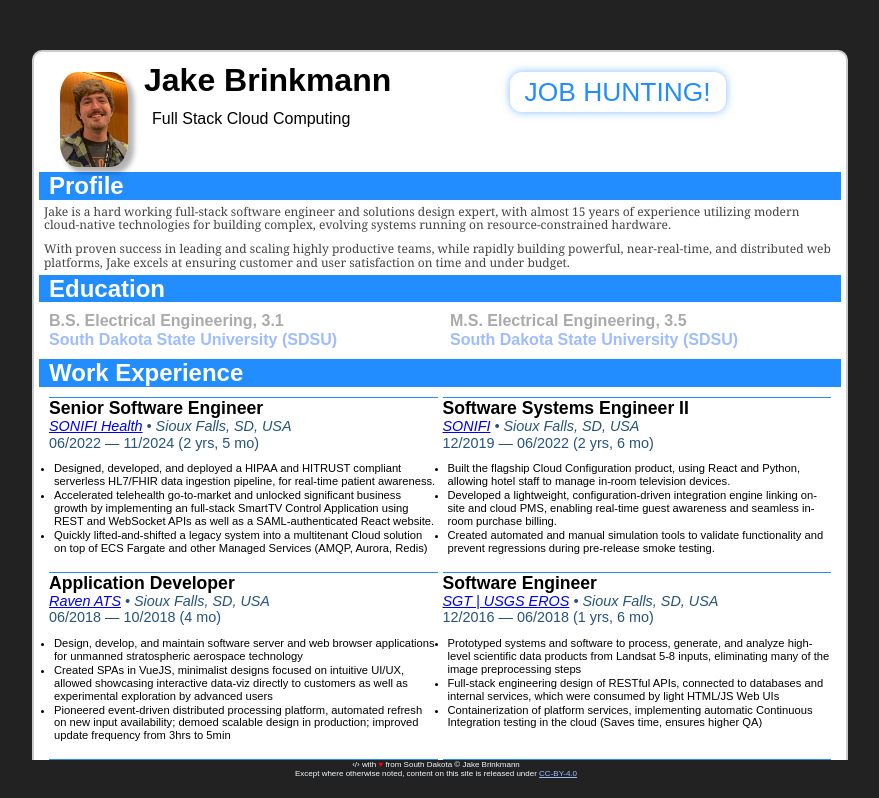
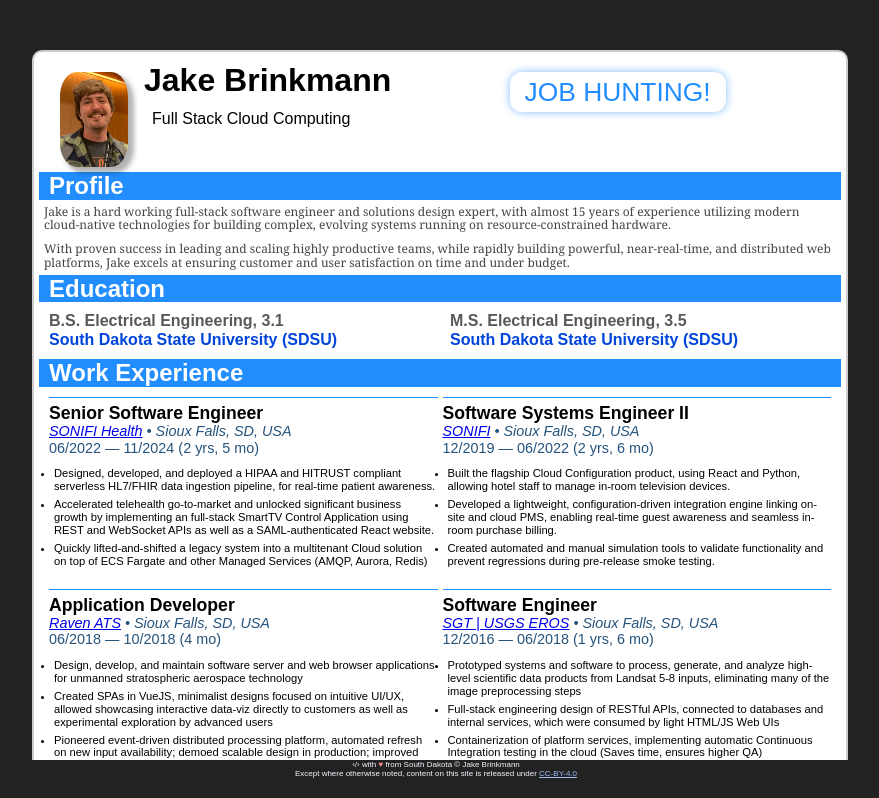
Before and after one commit to jakebrinkmann/jakebrinkmann.github.com, a Vue app: page / in a window 1280 px wide. Shown: the top 798 px of the page, without its empty margins (200-1079 px from the left). Built offline with nearby package versions, Linux system fonts and the light colour scheme.

Commit message:
feat: add aria-labels to elements

```diff
--- a/src/App.vue
+++ b/src/App.vue
@@ -46,8 +46,8 @@
 /* Global variables for color palette scheme */
 :root {
   --main-bg-color: #222;
-  --main-txt-color: #aaa;
-  --main-a-color: #9ebcff;
+  --main-txt-color: #595959;
+  --main-a-color: #0045db;
   --main-a-hover-bg: #3f48cc;
   --main-highlight-color: #c8ad55;
   --main-btn-highlight: rgba(200, 173, 85, 0.1);
--- a/src/assets/data/employment_history.js
+++ b/src/assets/data/employment_history.js
@@ -4,12 +4,21 @@
   job_searching: true,
   contacts: [
     {
+      label: "Send me an E-Mail",
       link: "mailto:jakebrinkmann@gmail.com",
       icon: "envelope",
     },
-    { link: "tel:16124261440", icon: "phone-alt" },
-    { link: "//github.com/jakebrinkmann", icon: "brands/github" },
-    { link: "//linkedin.com/in/jakebrinkmann", icon: "brands/linkedin" },
+    { label: "Call or Text me", link: "tel:16124261440", icon: "phone-alt" },
+    {
+      label: "Checkout my Github Profile",
+      link: "//github.com/jakebrinkmann",
+      icon: "brands/github",
+    },
+    {
+      label: "Checkout my LinkedIn Profile",
+      link: "//www.linkedin.com/in/jakebrinkmann",
+      icon: "brands/linkedin",
+    },
   ],
   profile: [
     "Jake is a hard working full-stack software engineer and solutions design expert, with almost 15 years of experience utilizing modern cloud-native technologies for building complex, evolving systems running on resource-constrained hardware.",
--- a/src/components/Education.vue
+++ b/src/components/Education.vue
@@ -1,14 +1,15 @@
 <template>
-  <div class="education">
-    <h2>Education</h2>
-    <div class="education-container">
+  <section class="education" aria-labelledby="education-heading">
+    <h2 id="education-heading">Education</h2>
+    <div role="list" class="education-container">
       <div
         v-for="(item, index) in education"
         :key="index"
         class="education-item"
+        role="listitem"
       >
-        <div class="education-detail">
-          <span>{{ item.degree }}, {{ item.GPA }}</span>
+        <div class="education-detail" :aria-labelledby="item.degree">
+          <span :id="item.degree">{{ item.degree }}, {{ item.GPA }}</span>
           <span>
             <a :href="'https://' + item.url" target="_blank">{{
               item.institution
@@ -17,7 +18,7 @@
         </div>
       </div>
     </div>
-  </div>
+  </section>
 </template>
 
 <script>
--- a/src/components/Experience.vue
+++ b/src/components/Experience.vue
@@ -1,9 +1,20 @@
 <template>
-  <div>
-    <h2>Work Experience</h2>
-    <div class="work-experience">
-      <div class="job" v-for="(job, ix) in experience" :key="ix">
-        <div class="job-position">{{ job.title }}</div>
+  <section aria-labelledby="work-experience-heading">
+    <h2 id="work-experience-heading">Work Experience</h2>
+    <div class="work-experience" role="list">
+      <div
+        class="job"
+        v-for="(job, ix) in experience"
+        :key="ix"
+        role="listitem"
+        :aria-labelledby="job.company + ', ' + job.title + '-heading'"
+      >
+        <div
+          class="job-position"
+          :aria-label="job.company + ', ' + job.title + '-heading'"
+        >
+          {{ job.title }}
+        </div>
         <div class="company-team">
           <a :href="'https://' + job.url" target="_blank">{{ job.company }}</a>
           • {{ job.location }}
@@ -28,7 +39,7 @@
         {{ skill }}
       </div>
     </div>
-  </div>
+  </section>
 </template>
 
 <script>
@@ -108,7 +119,7 @@
   color: #0077c0; /* Adjust color to match the section header */
   text-transform: uppercase;
   letter-spacing: 1px;
-  margin-bottom: 5px;
+  margin-bottom: 10px;
 }
 
 .job {
@@ -118,7 +129,7 @@
 }
 
 .job > *:first-child {
-  margin-top: 0px;
+  margin-top: 5px;
 }
 
 .job-position {
@@ -149,7 +160,7 @@
 }
 
 .job-description li {
-  margin-bottom: 1px;
+  margin-bottom: 5px;
 }
 
 /* TODO: Skills could maybe be it's own component */
--- a/src/components/FootFoot.vue
+++ b/src/components/FootFoot.vue
@@ -43,7 +43,7 @@
   }
 
   .heart {
-    color: red;
+    color: #ff8a8a;
   }
 
   .appendix,
--- a/src/components/SubHeading.vue
+++ b/src/components/SubHeading.vue
@@ -7,6 +7,7 @@
       :key="index"
       :href="contact.link"
       class="icons"
+      :aria-label="contact.label"
     >
       <fa-icon :name="contact.icon"></fa-icon>
     </a>
```
